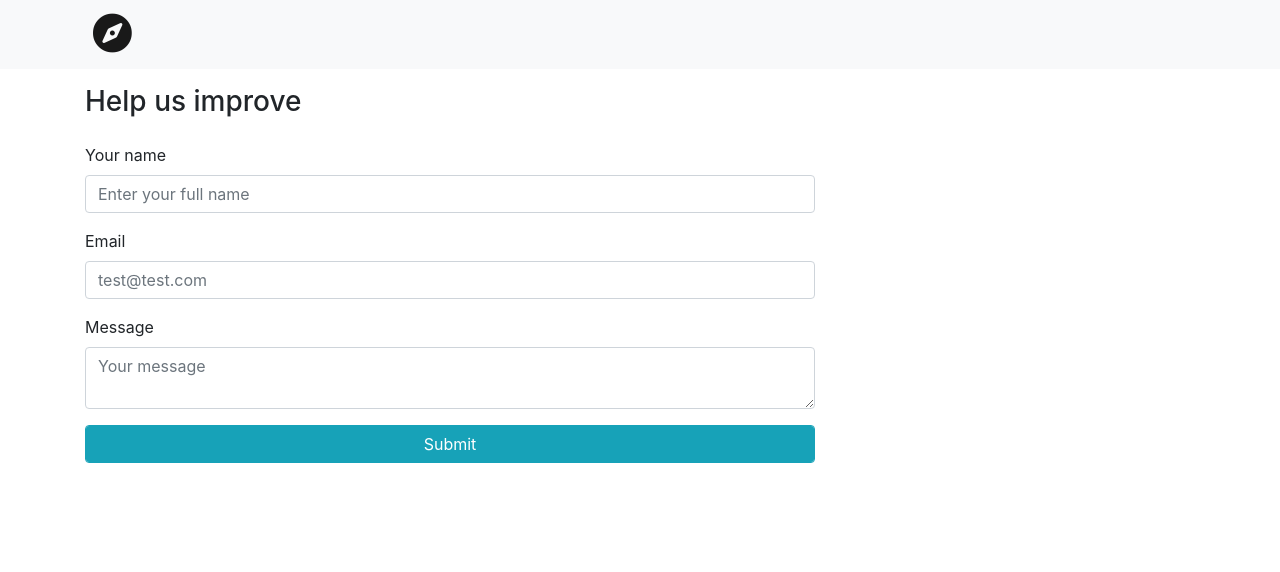
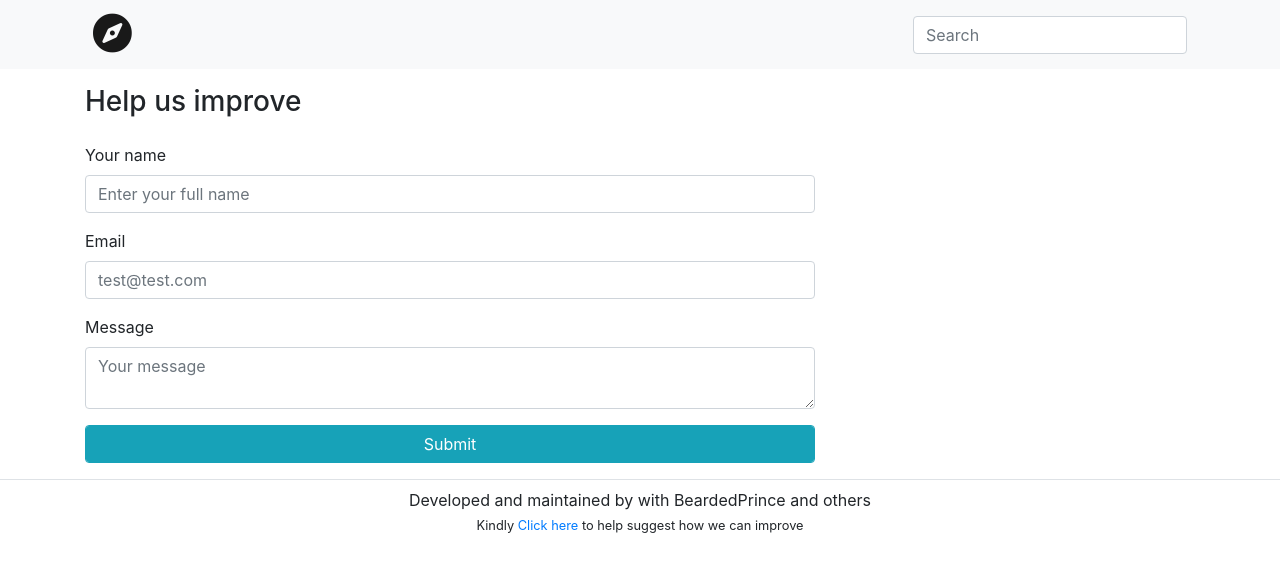
Before and after one commit to beardedprince/Halaaqat-Finder, an Angular app: page /contact in a window 1280 px wide. Shown: the top 572 px of the page. Built offline with nearby package versions, Linux system fonts and the light colour scheme.

Commit message:
modifications

```diff
--- a/src/app/contact/contact.component.html
+++ b/src/app/contact/contact.component.html
@@ -34,3 +34,4 @@
     </div>
   </div>
 </div>
+<app-footer></app-footer>
--- a/src/app/footer/footer.component.html
+++ b/src/app/footer/footer.component.html
@@ -1,4 +1,4 @@
-<footer class="text-center mt-3 border-top bg-default">
-<p class="pt-2"> Developed and maintained by with  BeardedPrince and others </p>
-<small> Kindly <a routerLink ="/contact">Click here</a> to help suggest how we can improve </small>
+<footer class="text-center mt-3 pb-2 border-top bg-default">
+<p class="pt-2 m-0"> Developed and maintained by with  BeardedPrince and others </p>
+<small class="mb-2" > Kindly <a routerLink ="/contact">Click here</a> to help suggest how we can improve </small>
 </footer>
--- a/src/app/header/header.component.html
+++ b/src/app/header/header.component.html
@@ -1,9 +1,8 @@
 <nav class="navbar navbar-light bg-light">
     <div class="container">
       <a class="navbar-brand" routerLink="/"><i class="fa fa-compass pl-2 fa-2x"></i></a>
-      <!-- <div class="form-inline  my-lg-0 ml-auto">
+      <div class="form-inline  my-lg-0 ml-auto">
           <input class="form-control mr-sm-2" type="search" placeholder="Search" aria-label="Search">
-          <button class="btn btn-outline-success my-2 my-sm-0" type="submit">Search</button>
-      </div> -->
+      </div>
     </div>
   </nav>
--- a/src/app/home/home.component.html
+++ b/src/app/home/home.component.html
@@ -2,7 +2,7 @@
 <div class="container">
 
   <div class="row mt-3">
-    <div class="col-md-6 " *ngFor="let list of halqahList">
+    <div class="col-md-6 " *ngFor="let list of halqahList ">
       <div class="card my-2 border rounded shadow-sm bg-default">
         <div class="card-body">
           <h6> Teacher: {{list.Teacher}} </h6>
```
Also changed, not shown: src/app/app.module.ts (+6 -1 lines).
